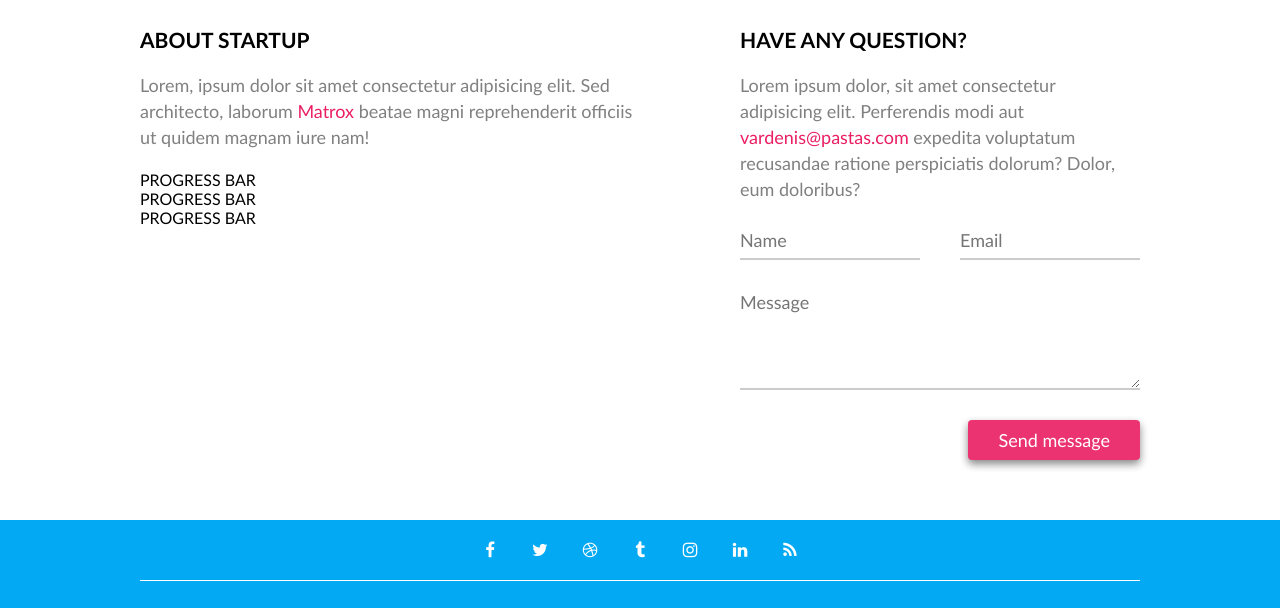
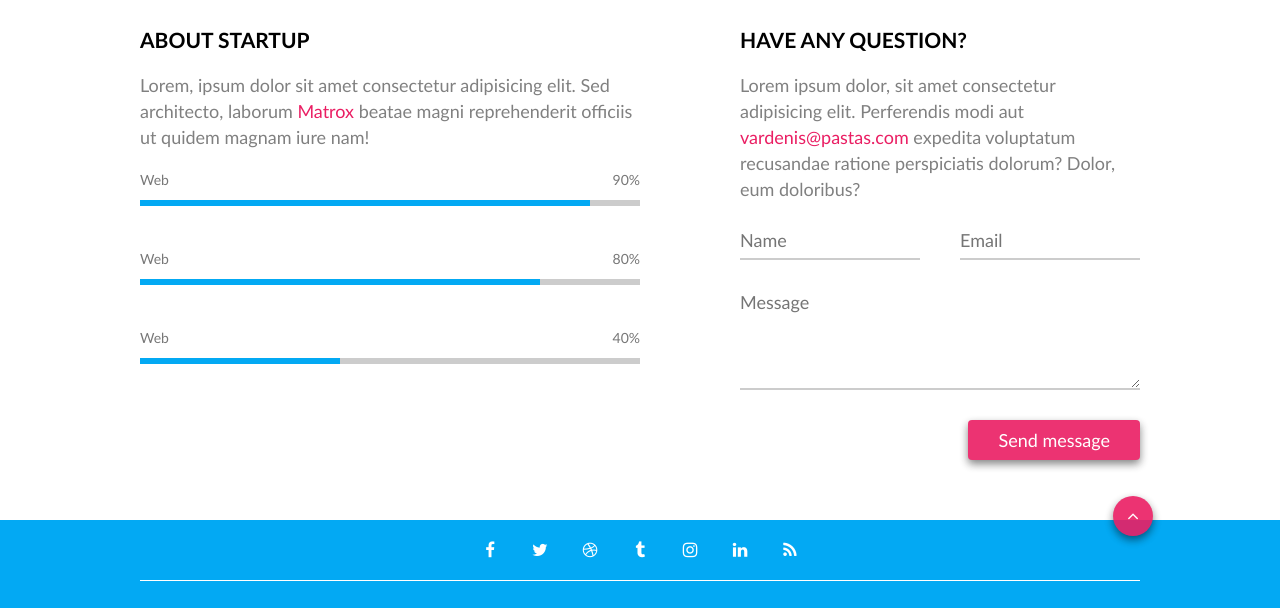
Before and after one commit to 7traders/8-paskaita, a plain HTML site: page index.html in a window 1280 px wide. Shown: the part 833-1441 px from the top of the page. Drawn offline with Linux system fonts and the light colour scheme.

Commit message:
back-to-top and progress bar done

```diff
--- a/css/button.css
+++ b/css/button.css
@@ -10,9 +10,38 @@
     border-radius: 4px;
     cursor: pointer;
     box-shadow: 0px 4px 8px #0008;
+    text-align: center;
 }
-
     .btn:hover {
         box-shadow: 0 4px 10px #000;
         opacity: 1;
     }
+    .btn.circle {
+        padding: 10px;
+        width: 40px;
+        border-radius: 50%;
+    }
+    .btn.btn-main-color {
+        background-color: var(--main-color);
+        color: white;
+    }
+        .btn.btn-main-color:hover {
+            background-color: var(--secondary-color);
+            color: white;
+        }
+        .btn.btn-main-color.btn-hover-invert:hover {
+            background-color: white;
+            color: var(--main-color);
+        }
+    .btn.btn-secondary-color {
+        background-color: var(--secondary-color);
+        color: white;
+    }
+        .btn.btn-secondary-color:hover {
+            background-color: var(--secondary-color);
+            color: white;
+        }
+        .btn.btn-secondary-color.btn-hover-invert:hover {
+            background-color: var(--secondary-color);
+            color: white;
+        }
--- a/css/custom.css
+++ b/css/custom.css
@@ -115,8 +115,9 @@ footer {
         gap: 10px;
         padding: 10px 20px;
         border-bottom: 1px solid white;
+        position: relative;
     }
-    footer .fa {
+    footer .social.fa {
         display: inline-block;
         width: 40px;
         padding: 10px;
@@ -125,11 +126,16 @@ footer {
         text-align: center;
         border-radius: 50%;
         transition: all 0.5s;
-    }
-        footer .fa:hover {
+        }
+        footer .social.fa:hover {
             background-color: white;
             color: var(--main-color);
         }
+    footer .btn.circle {
+        position: absolute;
+        top: -24px;
+        right: -13px;
+    }
     footer .text-trio {
         display: inline-block;
         width: 100%;
--- a/css/progress-bar.css
+++ b/css/progress-bar.css
@@ -0,0 +1,50 @@
+.progress-bar {
+    display: inline-block;
+    width: 100%;
+    }
+    .progress-bar + .progress-bar {
+        margin-top: 30px;
+    }
+    .progress-bar > .top {
+        display: inline-block;
+        width: 100%;
+        margin-bottom: 10px;
+        color: #777;
+        font-size: 14px;
+        line-height: 20px;
+    }
+        .progress-bar > .top > .label {
+            display: inline-block;
+            float: left;
+        }
+        .progress-bar > .top > .value {
+            display: inline-block;
+            float: right;
+        }
+    .progress-bar > .bottom {
+        display: inline-block;
+        width: 100%;
+        height: 6px;
+        background-color: #ccc;
+    }
+        .progress-bar > .bottom > .bar {
+            display: inline-block;
+            width: 80%;
+            height: 100%;
+        }
+            .progress-bar > .bottom > .bar > .loader {
+                display: inline-block;
+                width: 100%;
+                height: 100%;
+                background-color: var(--main-color);
+                animation: loading 2s;
+            }
+
+@keyframes loading {
+    0% {
+        width: 0;
+    }
+    100% {
+        width: 100%;
+    }
+}
--- a/css/reset.css
+++ b/css/reset.css
@@ -1,3 +1,7 @@
+html {
+    scroll-behavior: smooth;
+}
+
 body,
 body * {
     margin: 0;
--- a/index.html
+++ b/index.html
@@ -45,13 +45,37 @@
                 <h2>About startup</h2>
                 <p>Lorem, ipsum dolor sit amet consectetur adipisicing elit. Sed architecto, laborum <a href="#">Matrox</a> beatae magni reprehenderit officiis ut quidem magnam iure nam!</p>
                 <div class="progress-bar">
-                    PROGRESS BAR
+                    <div class="top">
+                        <div class="label">Web</div>
+                        <div class="value">90%</div>
+                    </div>
+                    <div class="bottom">
+                        <div class="bar" style="width: 90%";>
+                            <div class="loader"></div>
+                        </div>
+                    </div>
                 </div>
                 <div class="progress-bar">
-                    PROGRESS BAR
+                    <div class="top">
+                        <div class="label">Web</div>
+                        <div class="value">80%</div>
+                    </div>
+                    <div class="bottom">
+                        <div class="bar" style="width: 80%">
+                            <div class="loader"></div>
+                        </div>
+                    </div>
                 </div>
                 <div class="progress-bar">
-                    PROGRESS BAR
+                    <div class="top">
+                        <div class="label">Web</div>
+                        <div class="value">40%</div>
+                    </div>
+                    <div class="bottom">
+                        <div class="bar" style="width: 40%">
+                            <div class="loader"></div>
+                        </div>
+                    </div>
                 </div>
             </div>
             <div class="column right">
@@ -68,7 +92,7 @@
         </div>
     </main>
     <footer class="container bg-main-color">
-        <div class="row"></div>
+        <div class="row">
             <!-- NEBENAUDOJAM KAI JS -->
             <!-- <a href="#" target="_blank" class="fa fa-facebook" aria-hidden="true"></a>
             <a href="#" target="_blank" class="fa fa-twitter" aria-hidden="true"></a>
@@ -78,6 +102,8 @@
             <a href="#" target="_blank" class="fa fa-instagram" aria-hidden="true"></a>
             <a href="#" target="_blank" class="fa fa-rss" aria-hidden="true"></a> -->
             <!-- NEBENAUDOJAMA KAI JS -->
+            <a href="#" class="btn btn-secondary-color circle fa fa-angle-up"></a>
+        </div>
         <div class="row-short">
             <img src="./img/matrox.png" alt="matrox logo">
             <div class="text-trio">
--- a/js/components/socials/renderSocials.js
+++ b/js/components/socials/renderSocials.js
@@ -27,7 +27,7 @@ function renderSocials(selector, data) {
         if (!isValidSocialItem(item)) {
             continue;
         }
-        HTML += `<a href="${item.link}" target="_blank" class="fa fa-${item.icon}" aria-hidden="true"></a>`;
+        HTML += `<a href="${item.link}" target="_blank" class="social fa fa-${item.icon}" aria-hidden="true"></a>`;
     }
 
     // post logic validation
@@ -37,7 +37,7 @@ function renderSocials(selector, data) {
     }
 
     // return
-    socialsDOM.innerHTML = HTML;
+    socialsDOM.innerHTML += HTML;
     return true;
 }
 
```
